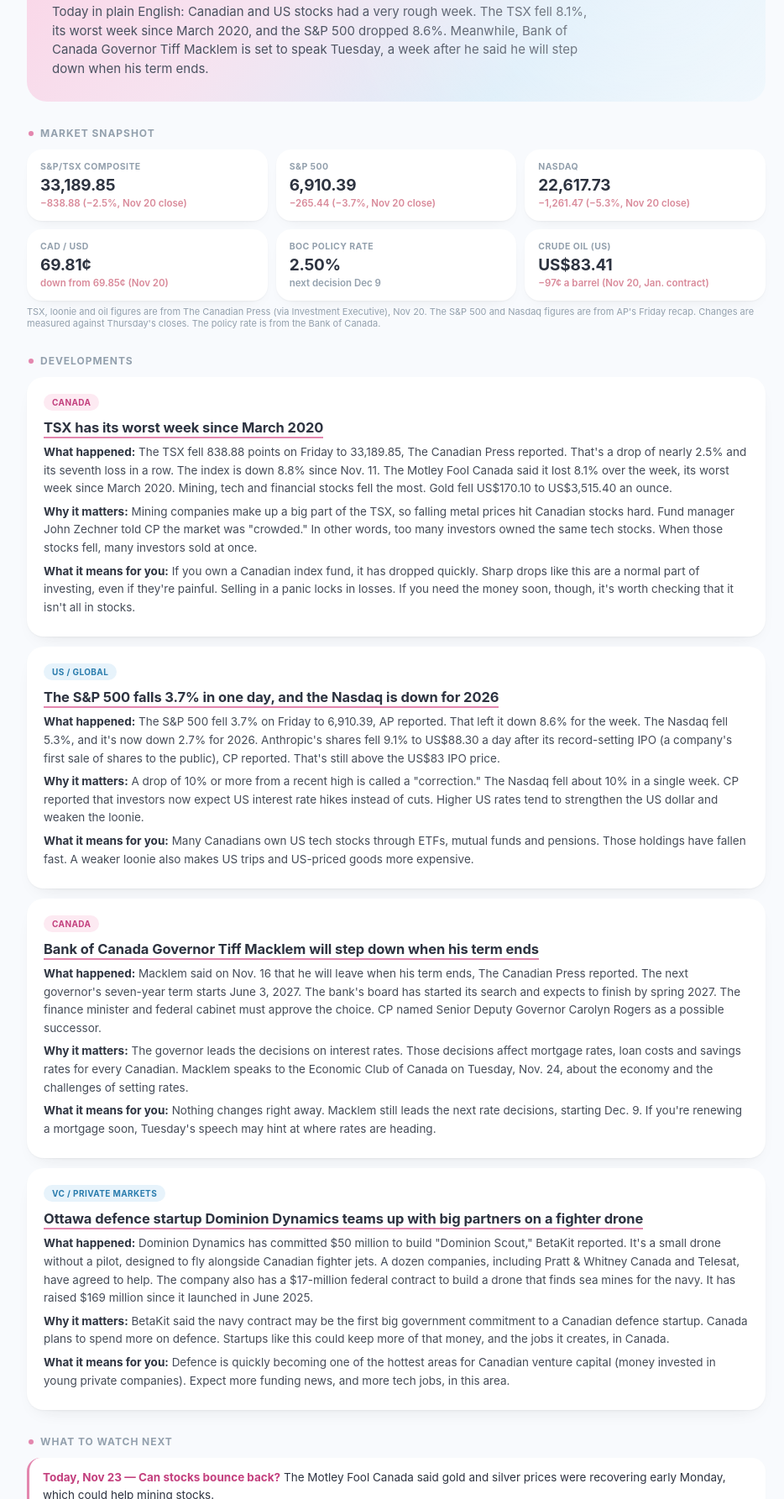
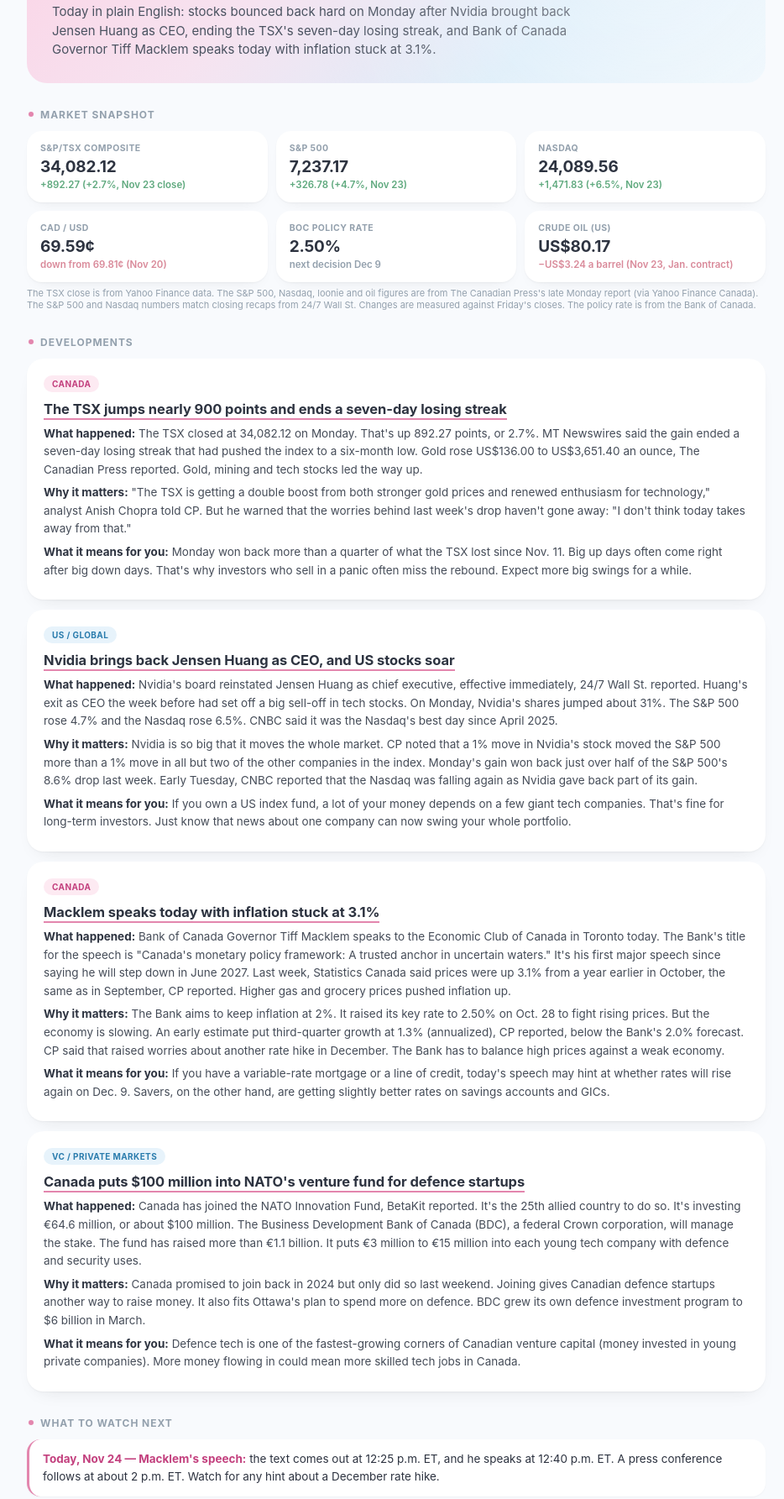
Before and after one commit to mckennadown/financial-briefing, a plain HTML site: page index.html in a window 1280 px wide. Shown: the part 133-1918 px from the top of the page at 84% size, without its empty margins (168-1102 px from the left). Drawn offline with Linux system fonts and the light colour scheme.

Commit message:
Daily briefing update: November 24, 2026
Co-Authored-By: Claude Opus 5.5 <noreply@anthropic.com>

```diff
--- a/index.html
+++ b/index.html
@@ -174,9 +174,9 @@
 
   <div class="hero">
     <div class="hero-inner">
-      <span class="pill-date">Monday, November 23, 2026</span>
+      <span class="pill-date">Tuesday, November 24, 2026</span>
       <h1>Canadian Financial Briefing</h1>
-      <div class="brief">Today in plain English: Canadian and US stocks had a very rough week. The TSX fell 8.1%, its worst week since March 2020, and the S&amp;P 500 dropped 8.6%. Meanwhile, Bank of Canada Governor Tiff Macklem is set to speak Tuesday, a week after he said he will step down when his term ends.</div>
+      <div class="brief">Today in plain English: stocks bounced back hard on Monday after Nvidia brought back Jensen Huang as CEO, ending the TSX's seven-day losing streak, and Bank of Canada Governor Tiff Macklem speaks today with inflation stuck at 3.1%.</div>
     </div>
   </div>
 
@@ -184,23 +184,23 @@
   <div class="snapshot-grid">
     <div class="stat-card">
       <div class="stat-label">S&amp;P/TSX Composite</div>
-      <div class="stat-value">33,189.85</div>
-      <div class="stat-change down">&minus;838.88 (&minus;2.5%, Nov 20 close)</div>
+      <div class="stat-value">34,082.12</div>
+      <div class="stat-change up">+892.27 (+2.7%, Nov 23 close)</div>
     </div>
     <div class="stat-card">
       <div class="stat-label">S&amp;P 500</div>
-      <div class="stat-value">6,910.39</div>
-      <div class="stat-change down">&minus;265.44 (&minus;3.7%, Nov 20 close)</div>
+      <div class="stat-value">7,237.17</div>
+      <div class="stat-change up">+326.78 (+4.7%, Nov 23)</div>
     </div>
     <div class="stat-card">
       <div class="stat-label">Nasdaq</div>
-      <div class="stat-value">22,617.73</div>
-      <div class="stat-change down">&minus;1,261.47 (&minus;5.3%, Nov 20 close)</div>
+      <div class="stat-value">24,089.56</div>
+      <div class="stat-change up">+1,471.83 (+6.5%, Nov 23)</div>
     </div>
     <div class="stat-card">
       <div class="stat-label">CAD / USD</div>
-      <div class="stat-value">69.81&cent;</div>
-      <div class="stat-change down">down from 69.85&cent; (Nov 20)</div>
+      <div class="stat-value">69.59&cent;</div>
+      <div class="stat-change down">down from 69.81&cent; (Nov 20)</div>
     </div>
     <div class="stat-card">
       <div class="stat-label">BoC Policy Rate</div>
@@ -209,61 +209,60 @@
     </div>
     <div class="stat-card">
       <div class="stat-label">Crude Oil (US)</div>
-      <div class="stat-value">US$83.41</div>
-      <div class="stat-change down">&minus;97&cent; a barrel (Nov 20, Jan. contract)</div>
+      <div class="stat-value">US$80.17</div>
+      <div class="stat-change down">&minus;US$3.24 a barrel (Nov 23, Jan. contract)</div>
     </div>
   </div>
-  <div class="note">TSX, loonie and oil figures are from The Canadian Press (via Investment Executive), Nov 20. The S&amp;P 500 and Nasdaq figures are from AP's Friday recap. Changes are measured against Thursday's closes. The policy rate is from the Bank of Canada.</div>
+  <div class="note">The TSX close is from Yahoo Finance data. The S&amp;P 500, Nasdaq, loonie and oil figures are from The Canadian Press's late Monday report (via Yahoo Finance Canada). The S&amp;P 500 and Nasdaq numbers match closing recaps from 24/7 Wall St. Changes are measured against Friday's closes. The policy rate is from the Bank of Canada.</div>
 
   <div class="section-title"><span class="dot"></span>Developments</div>
 
   <div class="news-card">
     <span class="tag ca">Canada</span>
-    <h3><a href="https://www.investmentexecutive.com/news/markets/tsx-falls-nearly-2-5-friday-u-s-markets-also-plummet/" target="_blank" rel="noopener">TSX has its worst week since March 2020</a></h3>
-    <div class="row"><b>What happened:</b> The TSX fell 838.88 points on Friday to 33,189.85, The Canadian Press reported. That's a drop of nearly 2.5% and its seventh loss in a row. The index is down 8.8% since Nov. 11. The Motley Fool Canada said it lost 8.1% over the week, its worst week since March 2020. Mining, tech and financial stocks fell the most. Gold fell US$170.10 to US$3,515.40 an ounce.</div>
-    <div class="row"><b>Why it matters:</b> Mining companies make up a big part of the TSX, so falling metal prices hit Canadian stocks hard. Fund manager John Zechner told CP the market was "crowded." In other words, too many investors owned the same tech stocks. When those stocks fell, many investors sold at once.</div>
-    <div class="row"><b>What it means for you:</b> If you own a Canadian index fund, it has dropped quickly. Sharp drops like this are a normal part of investing, even if they're painful. Selling in a panic locks in losses. If you need the money soon, though, it's worth checking that it isn't all in stocks.</div>
+    <h3><a href="https://ca.finance.yahoo.com/news/futures-market-points-rebound-u-132701025.html" target="_blank" rel="noopener">The TSX jumps nearly 900 points and ends a seven-day losing streak</a></h3>
+    <div class="row"><b>What happened:</b> The TSX closed at 34,082.12 on Monday. That's up 892.27 points, or 2.7%. MT Newswires said the gain ended a seven-day losing streak that had pushed the index to a six-month low. Gold rose US$136.00 to US$3,651.40 an ounce, The Canadian Press reported. Gold, mining and tech stocks led the way up.</div>
+    <div class="row"><b>Why it matters:</b> "The TSX is getting a double boost from both stronger gold prices and renewed enthusiasm for technology," analyst Anish Chopra told CP. But he warned that the worries behind last week's drop haven't gone away: "I don't think today takes away from that."</div>
+    <div class="row"><b>What it means for you:</b> Monday won back more than a quarter of what the TSX lost since Nov. 11. Big up days often come right after big down days. That's why investors who sell in a panic often miss the rebound. Expect more big swings for a while.</div>
   </div>
 
   <div class="news-card">
     <span class="tag us">US / Global</span>
-    <h3><a href="https://mymotherlode.com/news/national/11327378/how-major-us-stock-indexes-fared-friday-11-20-2026.html" target="_blank" rel="noopener">The S&amp;P 500 falls 3.7% in one day, and the Nasdaq is down for 2026</a></h3>
-    <div class="row"><b>What happened:</b> The S&amp;P 500 fell 3.7% on Friday to 6,910.39, AP reported. That left it down 8.6% for the week. The Nasdaq fell 5.3%, and it's now down 2.7% for 2026. Anthropic's shares fell 9.1% to US$88.30 a day after its record-setting IPO (a company's first sale of shares to the public), CP reported. That's still above the US$83 IPO price.</div>
-    <div class="row"><b>Why it matters:</b> A drop of 10% or more from a recent high is called a "correction." The Nasdaq fell about 10% in a single week. CP reported that investors now expect US interest rate hikes instead of cuts. Higher US rates tend to strengthen the US dollar and weaken the loonie.</div>
-    <div class="row"><b>What it means for you:</b> Many Canadians own US tech stocks through ETFs, mutual funds and pensions. Those holdings have fallen fast. A weaker loonie also makes US trips and US-priced goods more expensive.</div>
+    <h3><a href="https://247wallst.com/investing/2026/11/23/stock-market-today-dow-sp-500-and-nasdaq-surge-as-nvidia-leads-a-major-ai-rebound/" target="_blank" rel="noopener">Nvidia brings back Jensen Huang as CEO, and US stocks soar</a></h3>
+    <div class="row"><b>What happened:</b> Nvidia's board reinstated Jensen Huang as chief executive, effective immediately, 24/7 Wall St. reported. Huang's exit as CEO the week before had set off a big sell-off in tech stocks. On Monday, Nvidia's shares jumped about 31%. The S&amp;P 500 rose 4.7% and the Nasdaq rose 6.5%. CNBC said it was the Nasdaq's best day since April 2025.</div>
+    <div class="row"><b>Why it matters:</b> Nvidia is so big that it moves the whole market. CP noted that a 1% move in Nvidia's stock moved the S&amp;P 500 more than a 1% move in all but two of the other companies in the index. Monday's gain won back just over half of the S&amp;P 500's 8.6% drop last week. Early Tuesday, CNBC reported that the Nasdaq was falling again as Nvidia gave back part of its gain.</div>
+    <div class="row"><b>What it means for you:</b> If you own a US index fund, a lot of your money depends on a few giant tech companies. That's fine for long-term investors. Just know that news about one company can now swing your whole portfolio.</div>
   </div>
 
   <div class="news-card">
     <span class="tag ca">Canada</span>
-    <h3><a href="https://www.advisor.ca/news/tiff-macklem-to-step-down-as-boc-governor-at-end-of-his-term/" target="_blank" rel="noopener">Bank of Canada Governor Tiff Macklem will step down when his term ends</a></h3>
-    <div class="row"><b>What happened:</b> Macklem said on Nov. 16 that he will leave when his term ends, The Canadian Press reported. The next governor's seven-year term starts June 3, 2027. The bank's board has started its search and expects to finish by spring 2027. The finance minister and federal cabinet must approve the choice. CP named Senior Deputy Governor Carolyn Rogers as a possible successor.</div>
-    <div class="row"><b>Why it matters:</b> The governor leads the decisions on interest rates. Those decisions affect mortgage rates, loan costs and savings rates for every Canadian. Macklem speaks to the Economic Club of Canada on Tuesday, Nov. 24, about the economy and the challenges of setting rates.</div>
-    <div class="row"><b>What it means for you:</b> Nothing changes right away. Macklem still leads the next rate decisions, starting Dec. 9. If you're renewing a mortgage soon, Tuesday's speech may hint at where rates are heading.</div>
+    <h3><a href="https://www.bankofcanada.ca/2026/11/speech-tiff-macklem-governor-bank-canada-2026-11-24/" target="_blank" rel="noopener">Macklem speaks today with inflation stuck at 3.1%</a></h3>
+    <div class="row"><b>What happened:</b> Bank of Canada Governor Tiff Macklem speaks to the Economic Club of Canada in Toronto today. The Bank's title for the speech is "Canada's monetary policy framework: A trusted anchor in uncertain waters." It's his first major speech since saying he will step down in June 2027. Last week, Statistics Canada said prices were up 3.1% from a year earlier in October, the same as in September, CP reported. Higher gas and grocery prices pushed inflation up.</div>
+    <div class="row"><b>Why it matters:</b> The Bank aims to keep inflation at 2%. It raised its key rate to 2.50% on Oct. 28 to fight rising prices. But the economy is slowing. An early estimate put third-quarter growth at 1.3% (annualized), CP reported, below the Bank's 2.0% forecast. CP said that raised worries about another rate hike in December. The Bank has to balance high prices against a weak economy.</div>
+    <div class="row"><b>What it means for you:</b> If you have a variable-rate mortgage or a line of credit, today's speech may hint at whether rates will rise again on Dec. 9. Savers, on the other hand, are getting slightly better rates on savings accounts and GICs.</div>
   </div>
 
   <div class="news-card">
     <span class="tag vc">VC / Private Markets</span>
-    <h3><a href="https://betakit.com/dominion-dynamics-taps-canadian-and-nato-partners-for-autonomous-wingman-project/" target="_blank" rel="noopener">Ottawa defence startup Dominion Dynamics teams up with big partners on a fighter drone</a></h3>
-    <div class="row"><b>What happened:</b> Dominion Dynamics has committed $50 million to build "Dominion Scout," BetaKit reported. It's a small drone without a pilot, designed to fly alongside Canadian fighter jets. A dozen companies, including Pratt &amp; Whitney Canada and Telesat, have agreed to help. The company also has a $17-million federal contract to build a drone that finds sea mines for the navy. It has raised $169 million since it launched in June 2025.</div>
-    <div class="row"><b>Why it matters:</b> BetaKit said the navy contract may be the first big government commitment to a Canadian defence startup. Canada plans to spend more on defence. Startups like this could keep more of that money, and the jobs it creates, in Canada.</div>
-    <div class="row"><b>What it means for you:</b> Defence is quickly becoming one of the hottest areas for Canadian venture capital (money invested in young private companies). Expect more funding news, and more tech jobs, in this area.</div>
+    <h3><a href="https://betakit.com/bdc-to-manage-canadas-100-million-contribution-to-nato-innovation-fund/" target="_blank" rel="noopener">Canada puts $100 million into NATO's venture fund for defence startups</a></h3>
+    <div class="row"><b>What happened:</b> Canada has joined the NATO Innovation Fund, BetaKit reported. It's the 25th allied country to do so. It's investing &euro;64.6 million, or about $100 million. The Business Development Bank of Canada (BDC), a federal Crown corporation, will manage the stake. The fund has raised more than &euro;1.1 billion. It puts &euro;3 million to &euro;15 million into each young tech company with defence and security uses.</div>
+    <div class="row"><b>Why it matters:</b> Canada promised to join back in 2024 but only did so last weekend. Joining gives Canadian defence startups another way to raise money. It also fits Ottawa's plan to spend more on defence. BDC grew its own defence investment program to $6 billion in March.</div>
+    <div class="row"><b>What it means for you:</b> Defence tech is one of the fastest-growing corners of Canadian venture capital (money invested in young private companies). More money flowing in could mean more skilled tech jobs in Canada.</div>
   </div>
 
   <div class="section-title"><span class="dot"></span>What to Watch Next</div>
-  <div class="watch-card"><b>Today, Nov 23 &mdash; Can stocks bounce back?</b> The Motley Fool Canada said gold and silver prices were recovering early Monday, which could help mining stocks.</div>
-  <div class="watch-card"><b>Nov 24 &mdash; Speech by Bank of Canada Governor Tiff Macklem:</b> his first big speech since he said he will step down, and one of the last before the rate decision.</div>
-  <div class="watch-card"><b>Ongoing &mdash; Canada&ndash;US trade talks:</b> the Motley Fool Canada reported that President Trump again criticized Canada's trade practices, but said both countries are working toward a fair deal.</div>
-  <div class="watch-card"><b>Nov 30 &mdash; Canada's third-quarter GDP:</b> scheduled to show how fast the economy grew from July to September.</div>
-  <div class="watch-card"><b>Dec 9 &mdash; Bank of Canada and US Fed rate decisions:</b> both happen on the same day.</div>
+  <div class="watch-card"><b>Today, Nov 24 &mdash; Macklem's speech:</b> the text comes out at 12:25 p.m. ET, and he speaks at 12:40 p.m. ET. A press conference follows at about 2 p.m. ET. Watch for any hint about a December rate hike.</div>
+  <div class="watch-card"><b>This week &mdash; Can the rebound last?</b> CNBC reported early Tuesday that the Nasdaq was falling as Nvidia gave back some of its gains. Expect more big swings.</div>
+  <div class="watch-card"><b>Coming up &mdash; Full Q3 GDP numbers:</b> Statistics Canada's full report will show whether growth really was as weak as the early 1.3% estimate.</div>
+  <div class="watch-card"><b>Dec 9 &mdash; Bank of Canada rate decision:</b> the Bank will decide without November's inflation figures, which come out Dec. 14.</div>
 
   <div class="section-title"><span class="dot"></span>Learn One Thing Today</div>
   <div class="term-card">
-    <div class="term-name">Correction vs. Bear Market</div>
-    <div class="term-def">A "correction" is when a stock index falls at least 10% from its recent high. A "bear market" is a bigger drop of 20% or more. Last week, the Nasdaq fell about 10% in five days. Here's a simple example: if a fund hit $100 a unit and then dropped to $89, it's in a correction. If it dropped to $79, it's in a bear market.</div>
+    <div class="term-name">Annualized Rate</div>
+    <div class="term-def">An "annualized" rate shows what a short-term change would add up to if it kept going at the same pace for a full year. Canada's economy is measured every three months. So when the early estimate says the economy grew 1.3% "annualized" in the third quarter, it actually grew only about 0.3% in those three months. That pace, kept up for four quarters, works out to about 1.3% a year. Annualizing makes it easy to compare numbers measured over different lengths of time.</div>
   </div>
 
   <footer>
-    Sources: The Canadian Press (via Investment Executive and Advisor.ca), AP, The Motley Fool Canada, BetaKit, Bank of Canada · Last updated Nov 23, 2026
+    Sources: The Canadian Press (via Yahoo Finance Canada and CTV News), Yahoo Finance, MT Newswires (via MarketScreener), 24/7 Wall St., CNBC, BetaKit, Bank of Canada · Last updated Nov 24, 2026
   </footer>
 </div>
 </body>
```
